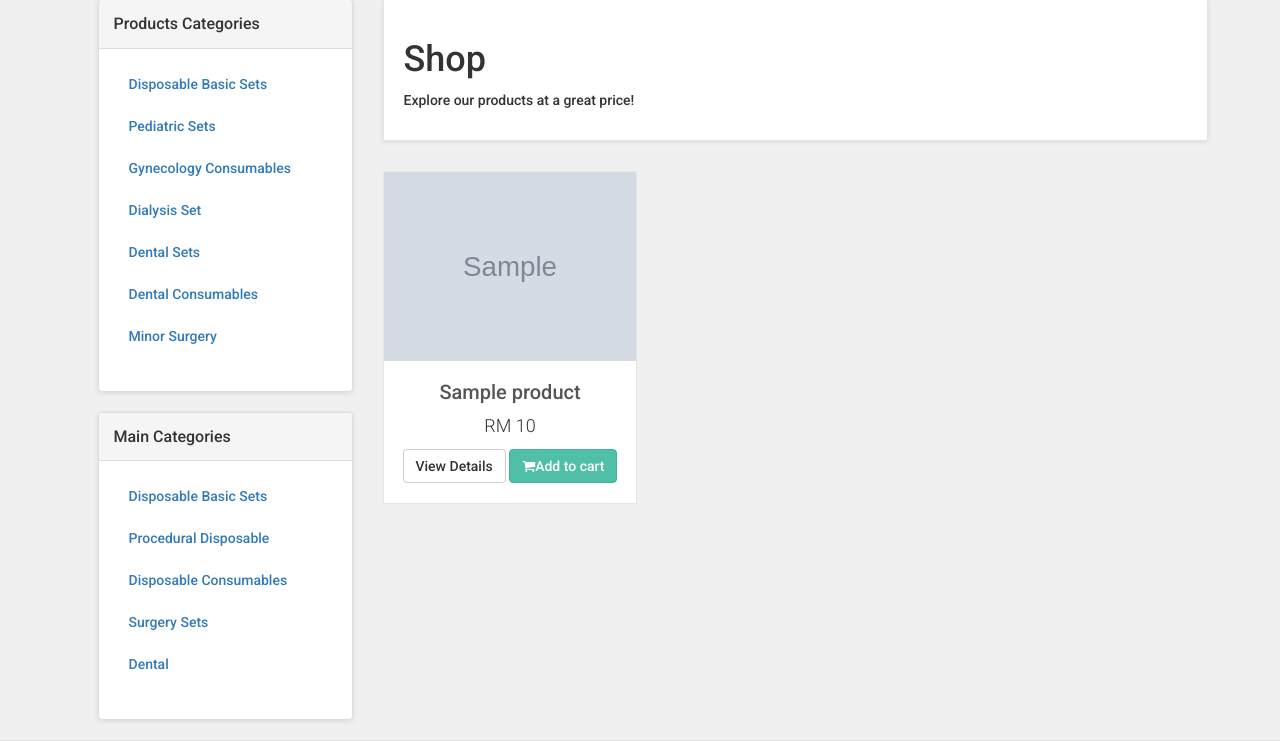
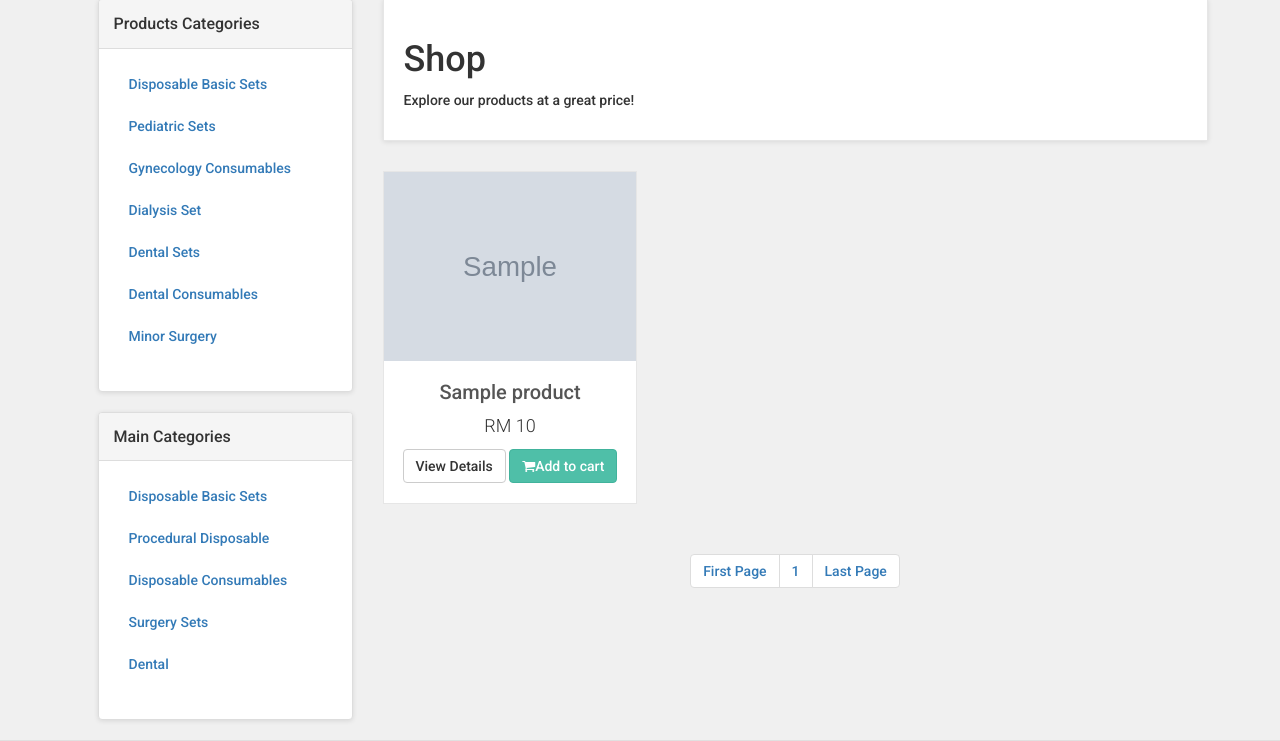
Before and after one commit to sharvinbala/e-commerce, a PHP site: page /shop.php in a window 1280 px wide. Shown: the part 199-940 px from the top of the page. Run offline with PHP 8.4, Linux system fonts and the light colour scheme; data comes from the database, SQL or seed files in the repository; tables that the repository leaves empty hold one stand-in row (values such as "Sample post"); grey boxes marked "Sample" are stand-in pictures.

Commit message:
pagination working

```diff
--- a/shop.php
+++ b/shop.php
@@ -230,9 +230,28 @@
 					<center><!--center starts -->
 						<ul class="pagination"><!--pagination starts -->
 							<?php
-						}
+							$query = "select * from products";
+							$results = mysqli_query($con, $query);
+							$total_records = mysqli_num_rows($results);
+							$total_pages = ceil($total_records/$per_page);
+
+							echo "
+							<li><a href='shop.php?page=1'>".'First Page'."</a></li>
+
+							";
+							for ($i=1;$i<=$total_pages;$i++) {
+								echo "
+								<li><a href='shop.php?page=".$i."'>".$i."</a></li>
+
+								";
+							};
+
+							echo "
+								<li><a href='shop.php?page=$total_pages'>".'Last Page'."</a></li>
+							";
+
 							}
-
+							}
 							?>
 
 						</ul><!--pagination ends -->
```
